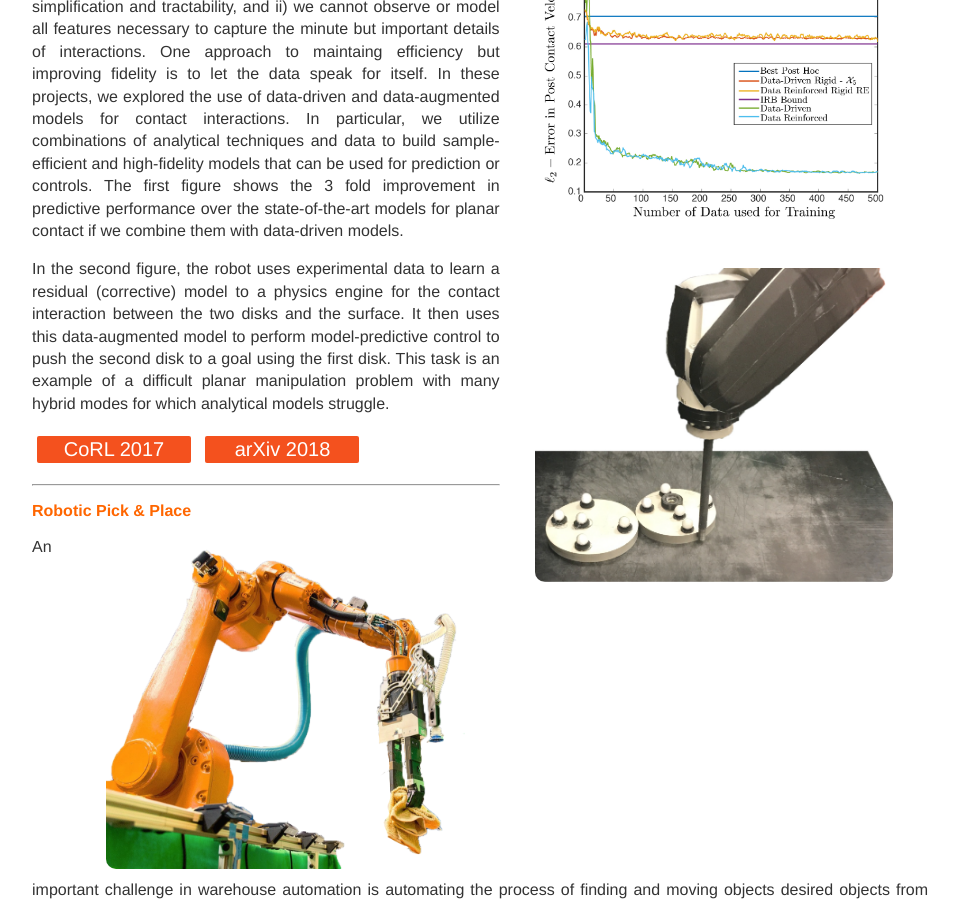
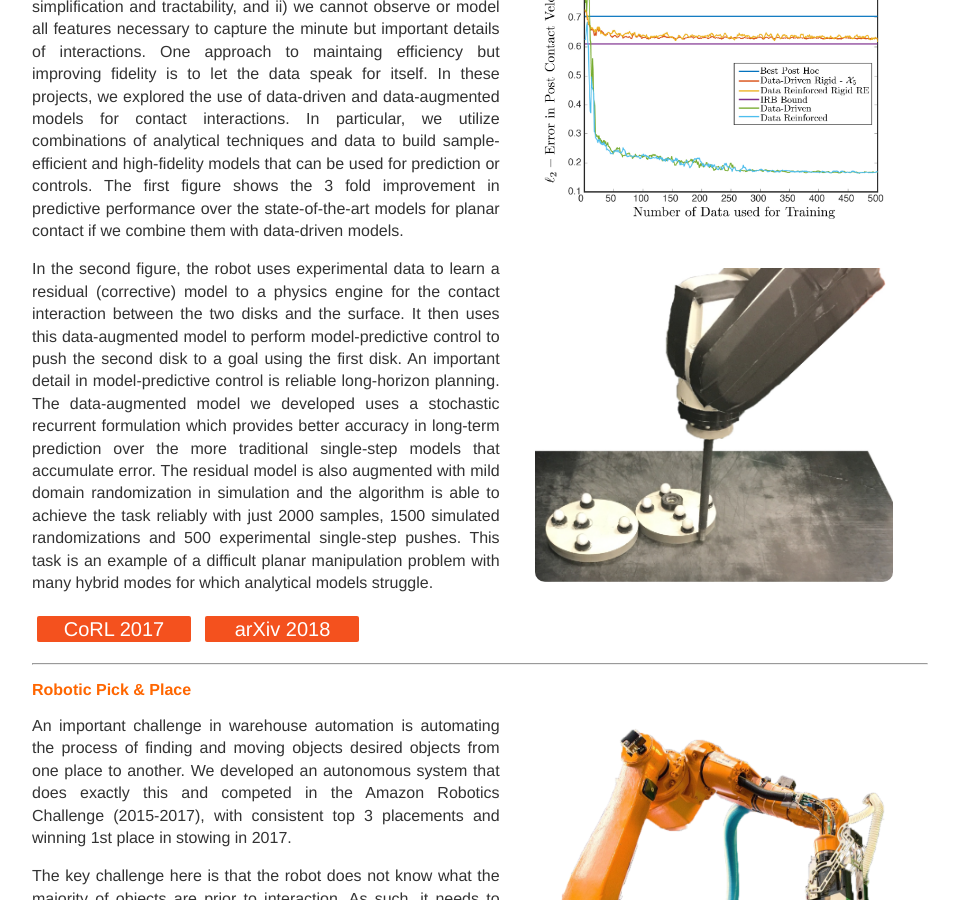
Before and after one commit to Nima-Fazeli/Nima-Fazeli.github.io, a Jekyll site: the page built from research/research.md, in a window 1280 px wide and 900 px high, scrolled down 1689 px. Shown: the whole window, without its empty margins (160-1119 px from the left). Built offline with Jekyll 4.4.1, drawn with Linux system fonts in a browser that asks for light colours.

Commit message:
edited the research a bit

```diff
--- a/research/research.md
+++ b/research/research.md
@@ -83,7 +83,7 @@ permalink: Research.html
     <img src="{{site..baseurl }}/assets/teaser-low.jpg" alt="Inference1" style="float:right;width:40%;" hspace="25">
   </p>
   <p>
-    In the second figure, the robot uses experimental data to learn a residual (corrective) model to a physics engine for the contact interaction between the two disks and the surface. It then uses this data-augmented model to perform model-predictive control to push the second disk to a goal using the first disk. This task is an example of a difficult planar manipulation problem with many hybrid modes for which analytical models struggle.
+    In the second figure, the robot uses experimental data to learn a residual (corrective) model to a physics engine for the contact interaction between the two disks and the surface. It then uses this data-augmented model to perform model-predictive control to push the second disk to a goal using the first disk. An important detail in model-predictive control is reliable long-horizon planning. The data-augmented model we developed uses a stochastic recurrent formulation which provides better accuracy in long-term prediction over the more traditional single-step models that accumulate error. The residual model is also augmented with mild domain randomization in simulation and the algorithm is able to achieve the task reliably with just 2000 samples, 1500 simulated randomizations and 500 experimental single-step pushes. This task is an example of a difficult planar manipulation problem with many hybrid modes for which analytical models struggle.
   </p>
   <p>
     <a href="https://arxiv.org/abs/1710.05947"
```
